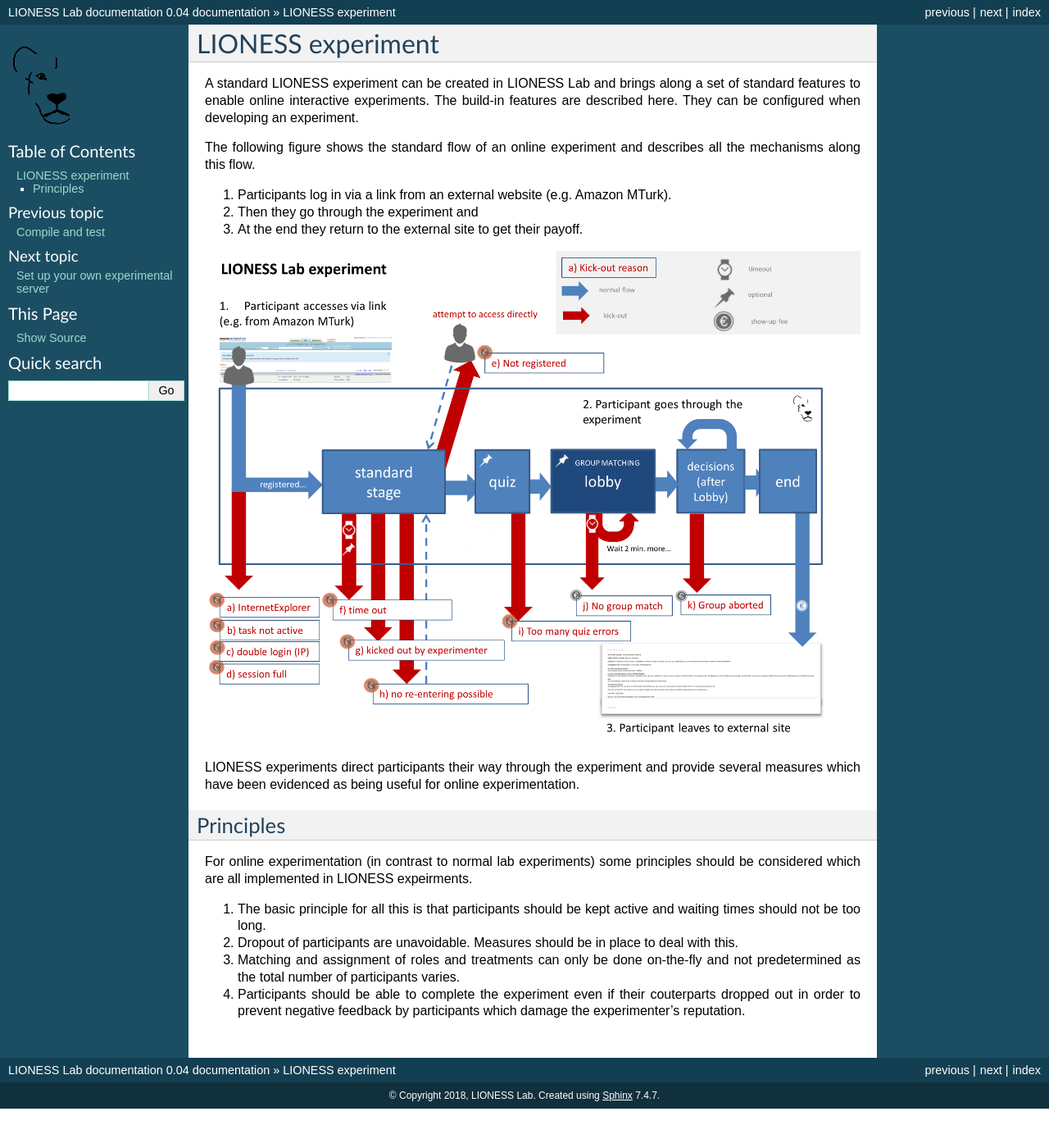
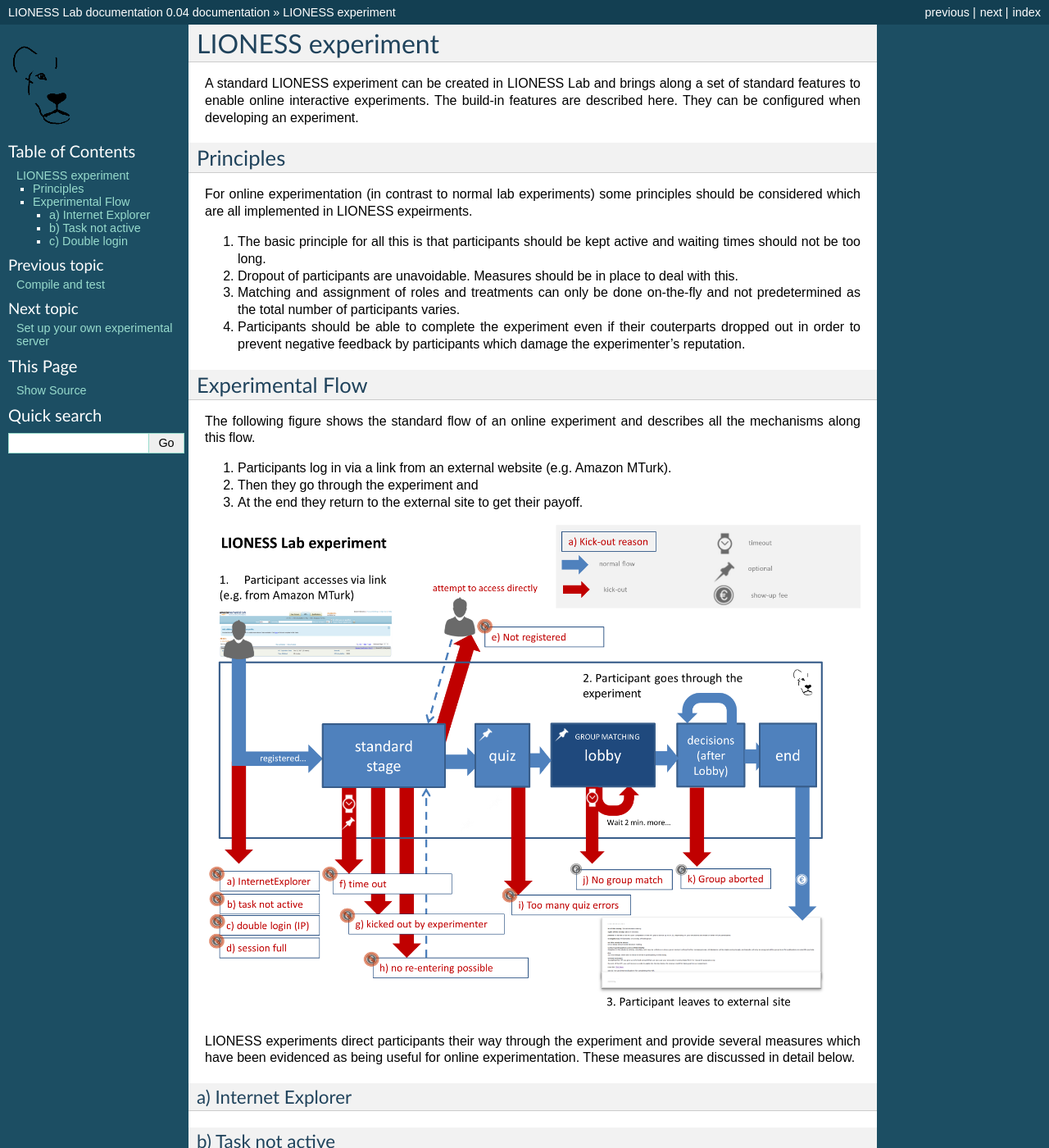
Before and after one commit to marcusgia2505/LIONESS_doc, a Sphinx documentation site: the page built from docs/03021_lionessexperiment.rst, in a window 1280 px wide and 1400 px high. Shown: the whole window at 82% size. Built offline with Sphinx 7.4.7, drawn with Linux system fonts in a browser that asks for light colours; some of the changed lines change nothing that is shown.

Commit message:
Update 03021_lionessexperiment.rst

```diff
--- a/docs/03021_lionessexperiment.rst
+++ b/docs/03021_lionessexperiment.rst
@@ -3,16 +3,6 @@
 ====================
 
 A standard LIONESS experiment can be created in LIONESS Lab and brings along a set of standard features to enable online interactive experiments. The build-in features are described here. They can be configured when developing an experiment.
-
-The following figure shows the standard flow of an online experiment and describes all the mechanisms along this flow.
-
-1. Participants log in via a link from an external website (e.g. Amazon MTurk).
-2. Then they go through the experiment and
-3. At the end they return to the external site to get their payoff.
-
-.. image:: _static/control_flow2.png
-
-LIONESS experiments direct participants their way through the experiment and provide several measures which have been evidenced as being useful for online experimentation.
 
 Principles
 ===========
@@ -23,3 +13,25 @@
 2. Dropout of participants are unavoidable. Measures should be in place to deal with this.
 3. Matching and assignment of roles and treatments can only be done on-the-fly and not predetermined as the total number of participants varies.
 4. Participants should be able to complete the experiment even if their couterparts dropped out in order to prevent negative feedback by participants which damage the experimenter's reputation.
+
+Experimental Flow
+==================
+
+The following figure shows the standard flow of an online experiment and describes all the mechanisms along this flow.
+
+1. Participants log in via a link from an external website (e.g. Amazon MTurk).
+2. Then they go through the experiment and
+3. At the end they return to the external site to get their payoff.
+
+.. image:: _static/control_flow2.png
+
+LIONESS experiments direct participants their way through the experiment and provide several measures which have been evidenced as being useful for online experimentation. These  measures are discussed in detail below.
+
+a) Internet Explorer
+---------------------
+
+b) Task not active
+-------------------
+
+c) Double login
+----------------
```
